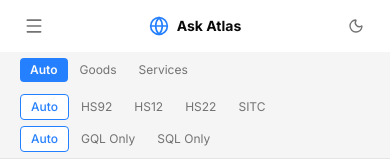
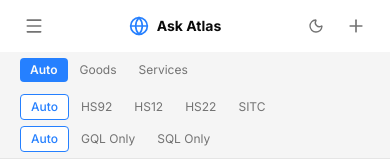
Before and after one commit to shreyasgm/ask-atlas, a React (Vite) app in the folder frontend/: page /chat in a window 390 px wide. Shown: the top 160 px of the page. Built offline with nearby package versions, Linux system fonts and the light colour scheme; no server answers; what @posthog/react would draw is missing.

Commit message:
feat: add mobile new-chat button and auto-close sidebar on new chat
Add a "+" button to the mobile top bar (next to theme toggle) so users
can start a new chat without opening the sidebar. Also close the sidebar
automatically when "New Chat" is tapped on mobile.

```diff
--- a/frontend/src/components/chat/chat-top-bar.tsx
+++ b/frontend/src/components/chat/chat-top-bar.tsx
@@ -1,4 +1,4 @@
-import { Globe, Menu } from 'lucide-react';
+import { Globe, Menu, Plus } from 'lucide-react';
 import ThemeToggle from '@/components/ui/theme-toggle';
 
 interface ChatTopBarProps {
@@ -23,9 +23,17 @@
         <Globe className="h-5 w-5 text-primary" />
         <span className="text-sm font-bold text-foreground">Ask Atlas</span>
       </div>
-      {/* Theme toggle on mobile (sidebar not visible) */}
-      <div className="lg:hidden">
+      {/* Theme toggle + new chat on mobile */}
+      <div className="flex items-center gap-1 lg:hidden">
         <ThemeToggle />
+        <button
+          aria-label="New chat"
+          className="flex h-9 w-9 items-center justify-center rounded-md text-muted-foreground transition-colors hover:text-foreground"
+          onClick={onClear}
+          type="button"
+        >
+          <Plus className="h-5 w-5" />
+        </button>
       </div>
 
       {/* Desktop: title + actions */}
--- a/frontend/src/components/workspace/chat-workspace.tsx
+++ b/frontend/src/components/workspace/chat-workspace.tsx
@@ -98,8 +98,11 @@
   );
 
   const handleNewChat = useCallback(() => {
+    if (!isDesktop) {
+      setSidebarExpanded(false);
+    }
     onClear();
-  }, [onClear]);
+  }, [isDesktop, onClear]);
 
   const toggleSidebar = useCallback(() => {
     setSidebarExpanded((prev) => !prev);
```
